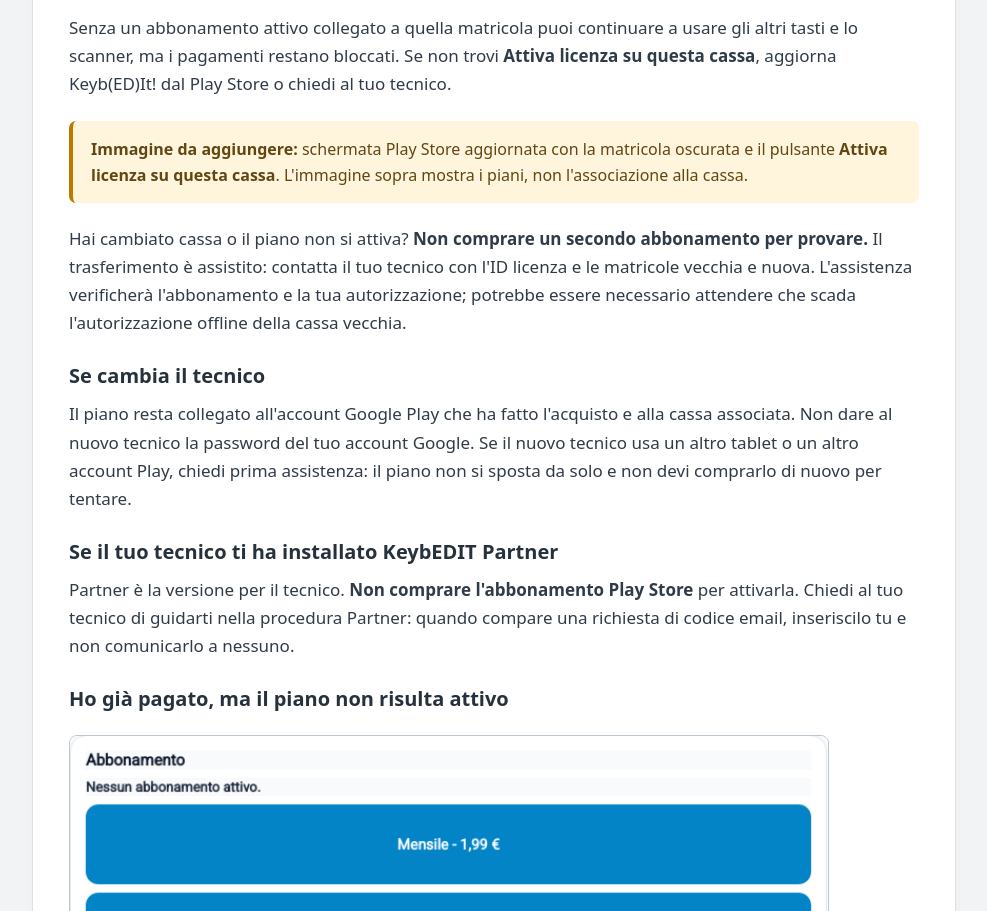
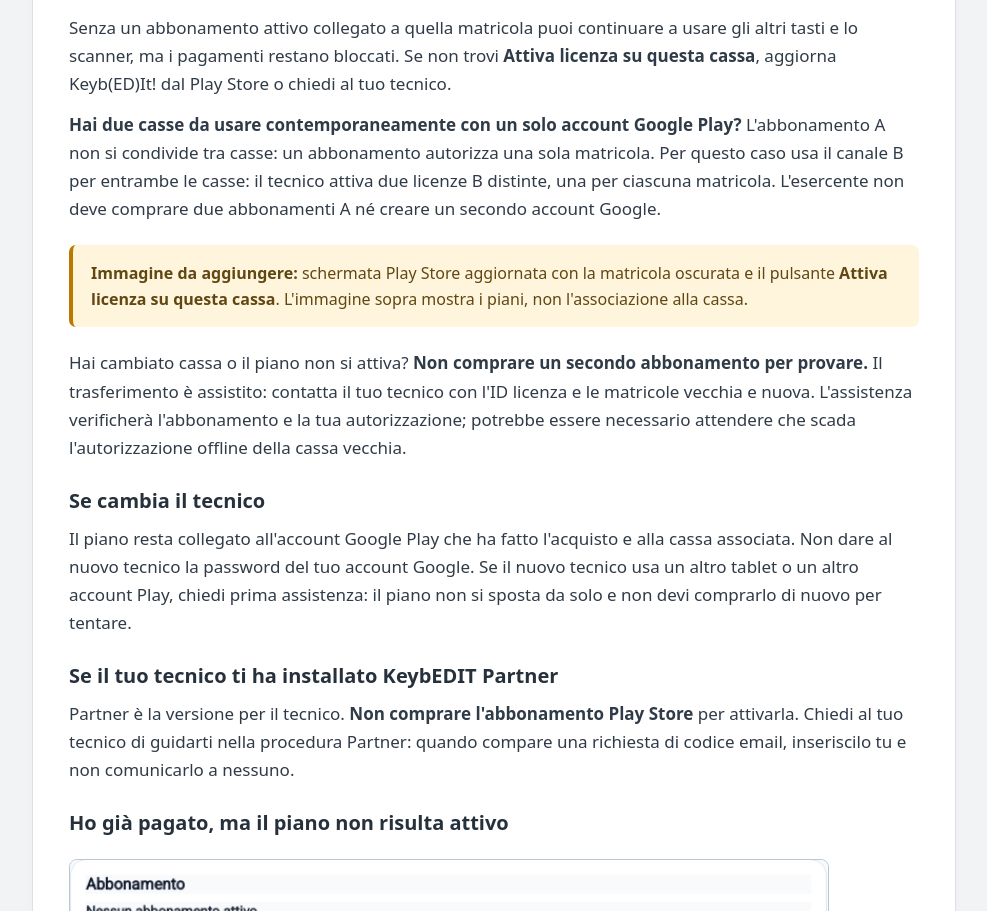
Before and after one commit to rdbecrsolutions/keybedit.onlinehelp.io, a plain HTML site: page index.html in a window 1280 px wide. Shown: the part 9948-10859 px from the top of the page, without its empty margins (286-1273 px from the left). Drawn offline with Linux system fonts and the light colour scheme.

Commit message:
Clarify B-only path for multiple RTs

```diff
--- a/index.html
+++ b/index.html
@@ -245,6 +245,7 @@
         <li>Aspetta il messaggio di conferma. Ora l'abbonamento è collegato a quella cassa.</li>
       </ol>
       <p>Senza un abbonamento attivo collegato a quella matricola puoi continuare a usare gli altri tasti e lo scanner, ma i pagamenti restano bloccati. Se non trovi <strong>Attiva licenza su questa cassa</strong>, aggiorna Keyb(ED)It! dal Play Store o chiedi al tuo tecnico.</p>
+      <p><strong>Hai due casse da usare contemporaneamente con un solo account Google Play?</strong> L'abbonamento A non si condivide tra casse: un abbonamento autorizza una sola matricola. Per questo caso usa il canale B per entrambe le casse: il tecnico attiva due licenze B distinte, una per ciascuna matricola. L'esercente non deve comprare due abbonamenti A né creare un secondo account Google.</p>
       <div class="notice warning"><strong>Immagine da aggiungere:</strong> schermata Play Store aggiornata con la matricola oscurata e il pulsante <strong>Attiva licenza su questa cassa</strong>. L'immagine sopra mostra i piani, non l'associazione alla cassa.</div>
       <p>Hai cambiato cassa o il piano non si attiva? <strong>Non comprare un secondo abbonamento per provare.</strong> Il trasferimento è assistito: contatta il tuo tecnico con l'ID licenza e le matricole vecchia e nuova. L'assistenza verificherà l'abbonamento e la tua autorizzazione; potrebbe essere necessario attendere che scada l'autorizzazione offline della cassa vecchia.</p>
       <h3>Se cambia il tecnico</h3>
```
